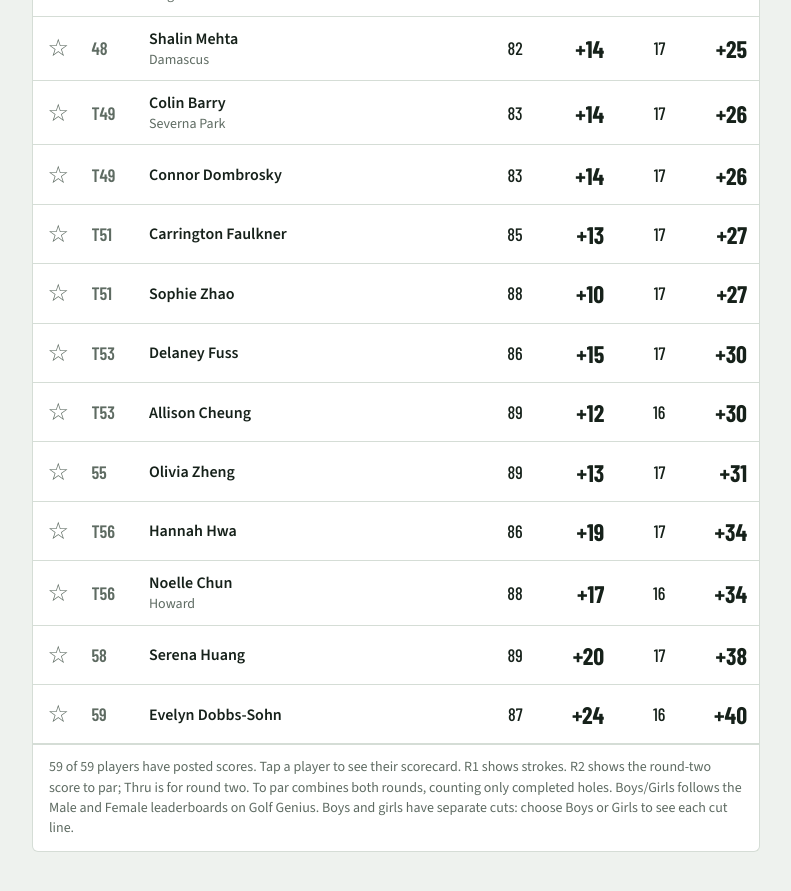
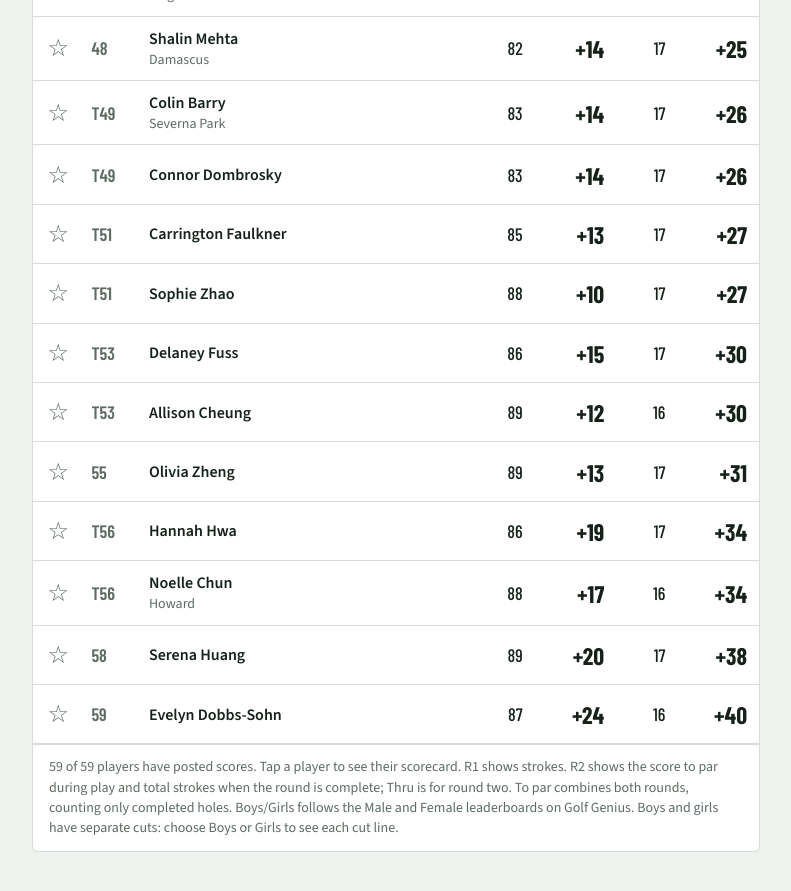
Before and after one commit to pjb3/aacps-golf, a Jekyll site: the page built from _events/2026-10-26-state-championships.md, in a window 1280 px wide and 900 px high, scrolled down 3236 px. Shown: the top 891 px of the window, without its empty margins (244-1035 px from the left). Built offline with Jekyll 4.4.1, drawn with Linux system fonts in a browser that asks for light colours; some of the changed text lies outside the part shown.

Commit message:
Show final round strokes when players finish R2

```diff
--- a/_layouts/event.html
+++ b/_layouts/event.html
@@ -26,7 +26,7 @@
 <tr data-g="{{ p.gender_key }}" data-favorite-key="{{ p.name | downcase | strip | escape }}::{{ p.school | downcase | strip | escape }}" class="pl" tabindex="0" aria-label="Show scorecard for {{ p.name | escape }}" aria-expanded="false" aria-controls="c{{ forloop.index }}"{% if p.in_cut == false %} data-out{% endif %}>
 {%- else %}
 <tr data-g="{{ p.gender_key }}" data-favorite-key="{{ p.name | downcase | strip | escape }}::{{ p.school | downcase | strip | escape }}"{% if p.in_cut == false %} data-out{% endif %}>
-{%- endif %}<td class="fav-cell"><button class="fav-toggle" type="button" aria-pressed="false" aria-label="Add {{ p.name | escape }} to Favorites"><span aria-hidden="true">☆</span></button></td><td class="pos"><span class="pos-all">{% if p.qualified == false %}CUT{% else %}{{ p.pos }}{% endif %}</span><span class="pos-g">{% if p.qualified == false %}CUT{% else %}{{ p.gender_pos }}{% endif %}</span></td><td class="nm">{{ p.name | escape }}<span class="sch">{{ p.school | escape }}</span></td>{% if b.round_count > 1 %}{% for r in p.round_scores %}<td class="{% if forloop.first %}num{% else %}tp {{ r.to_par | to_par_class }}{% endif %}">{% if r.started %}{% if forloop.first %}{{ r.strokes }}{% else %}{{ r.to_par | to_par }}{% endif %}{% else %}–{% endif %}</td>{% endfor %}{% if b.cards %}<td class="num">{% if p.qualified == false %}–{% elsif p.finished %}F{% elsif p.thru == 0 %}–{% else %}{{ p.thru }}{% endif %}</td>{% endif %}<td class="tp {{ p.to_par | to_par_class }}">{{ p.to_par | to_par }}</td>{% else %}{% if b.to_par %}<td class="tp {{ p.to_par | to_par_class }}">{{ p.to_par | to_par }}</td>{% endif %}{% if b.cards %}<td class="num">{% if p.qualified == false %}–{% elsif p.finished %}F{% elsif p.thru == 0 %}–{% else %}{{ p.thru }}{% endif %}</td>{% endif %}<td class="num{% if b.to_par %} dim{% else %} strokes{% endif %}">{{ p.strokes }}{% if p.mark %}<sup class="fn">{{ p.mark }}</sup>{% endif %}</td>{% endif %}</tr>
+{%- endif %}<td class="fav-cell"><button class="fav-toggle" type="button" aria-pressed="false" aria-label="Add {{ p.name | escape }} to Favorites"><span aria-hidden="true">☆</span></button></td><td class="pos"><span class="pos-all">{% if p.qualified == false %}CUT{% else %}{{ p.pos }}{% endif %}</span><span class="pos-g">{% if p.qualified == false %}CUT{% else %}{{ p.gender_pos }}{% endif %}</span></td><td class="nm">{{ p.name | escape }}<span class="sch">{{ p.school | escape }}</span></td>{% if b.round_count > 1 %}{% for r in p.round_scores %}<td class="{% if forloop.first or r.finished %}num{% else %}tp {{ r.to_par | to_par_class }}{% endif %}">{% if r.started %}{% if forloop.first or r.finished %}{{ r.strokes }}{% else %}{{ r.to_par | to_par }}{% endif %}{% else %}–{% endif %}</td>{% endfor %}{% if b.cards %}<td class="num">{% if p.qualified == false %}–{% elsif p.finished %}F{% elsif p.thru == 0 %}–{% else %}{{ p.thru }}{% endif %}</td>{% endif %}<td class="tp {{ p.to_par | to_par_class }}">{{ p.to_par | to_par }}</td>{% else %}{% if b.to_par %}<td class="tp {{ p.to_par | to_par_class }}">{{ p.to_par | to_par }}</td>{% endif %}{% if b.cards %}<td class="num">{% if p.qualified == false %}–{% elsif p.finished %}F{% elsif p.thru == 0 %}–{% else %}{{ p.thru }}{% endif %}</td>{% endif %}<td class="num{% if b.to_par %} dim{% else %} strokes{% endif %}">{{ p.strokes }}{% if p.mark %}<sup class="fn">{{ p.mark }}</sup>{% endif %}</td>{% endif %}</tr>
 {%- if b.cards %}
 <tr data-g="{{ p.gender_key }}" data-favorite-key="{{ p.name | downcase | strip | escape }}::{{ p.school | downcase | strip | escape }}" class="cardrow" id="c{{ forloop.index }}" hidden><td colspan="{{ cols | plus: 1 }}"><div class="scroll">{% include scorecard.html player=p %}</div><p class="legend">{% if p.start_hole > 0 %}Starting hole {{ p.start_hole }}.{% endif %}{% if page.is_live and p.projected and p.finished != true and b.round_count < 2 %} Projected 18-hole score {{ p.projected | to_par }}.{% endif %} <span class="s birdie">3</span> birdie or better, <span class="s bogey">5</span> bogey, <span class="s dbl">6</span> double or worse.</p></td></tr>
 {%- endif %}
@@ -39,7 +39,7 @@
 {%- endfor %}
 </tbody></table></div>
 <p class="note">
-{%- if b.cards %}{% if page.is_live %}{{ b.started_count }} of {{ b.player_count }} players have posted scores.{% elsif b.waiting.size > 0 %}{{ b.waiting.size }} of {{ b.player_count }} players have no score posted.{% endif %} Tap a player to see their scorecard.{% if b.round_count > 1 %} R1 shows strokes. R2 shows the round-two score to par; Thru is for round two. To par combines both rounds, counting only completed holes.{% else %} To par counts only the holes each player has finished.{% endif %}
+{%- if b.cards %}{% if page.is_live %}{{ b.started_count }} of {{ b.player_count }} players have posted scores.{% elsif b.waiting.size > 0 %}{{ b.waiting.size }} of {{ b.player_count }} players have no score posted.{% endif %} Tap a player to see their scorecard.{% if b.round_count > 1 %} R1 shows strokes. R2 shows the score to par during play and total strokes when the round is complete; Thru is for round two. To par combines both rounds, counting only completed holes.{% else %} To par counts only the holes each player has finished.{% endif %}
 {%- elsif b.waiting.size > 0 %}{{ b.started_count }} of {{ b.player_count }} players posted a score. Final scores only; no hole-by-hole scorecards for this event.
 {%- else %}Final scores only; no hole-by-hole scorecards for this event.{% endif %}
 {%- if b.gender_filter and page.hide_gender_filter != true %}{% if page.golf_genius %} Boys/Girls follows the Male and Female leaderboards on Golf Genius.{% else %} Boys/Girls uses the gender listed on the ENTRIES tab; players with none listed appear under All only.{% endif %}{% endif %}
```
